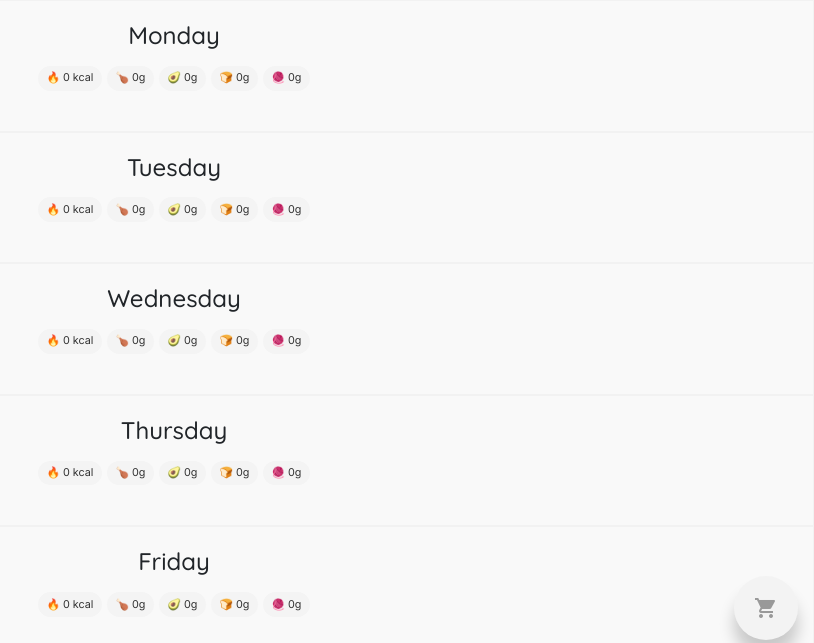
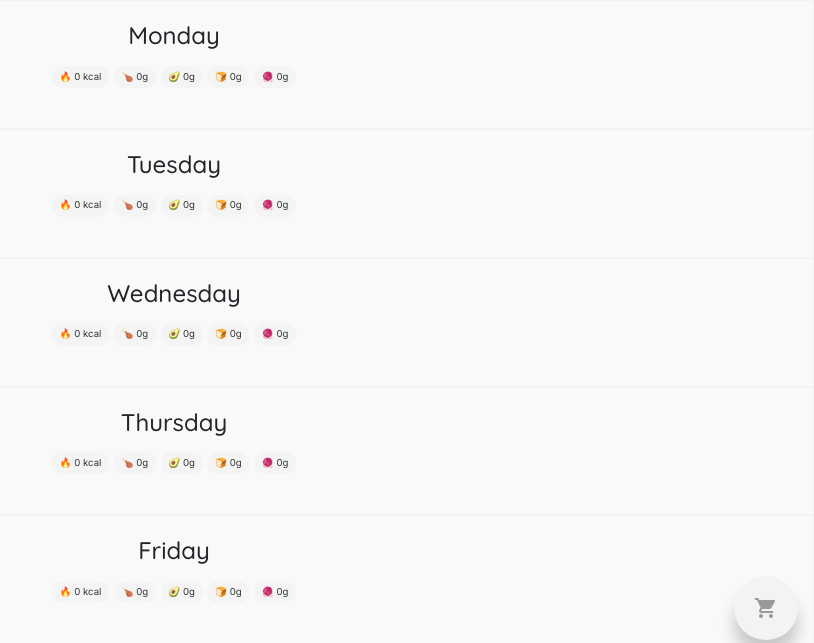
Before and after one commit to Rakhyvel/piecemeal, a Django app: page / in a window 1280 px wide. Shown: the top 643 px of the page, without its empty margins (466-1280 px from the left). Run offline with Django 5.2, Linux system fonts and the light colour scheme; the visitor is signed in with stand-in values (Sample User, id 1); data that the repository does not hold is empty.

Commit message:
make pills smaller

```diff
--- a/piecemeal_app/static/piecemeal_app/styles.css
+++ b/piecemeal_app/static/piecemeal_app/styles.css
@@ -253,7 +253,7 @@ select {
     padding: 0.4em 0.8em;
     border-radius: 1.2em;
     display: inline-block;
-    font-size: 0.9em;
+    font-size: 0.8em;
 }
 
 /* Ingredient rows */
--- a/piecemeal_app/urls.py
+++ b/piecemeal_app/urls.py
@@ -5,11 +5,6 @@ from django.contrib.auth import views as auth_views
 
 urlpatterns = [
     path("", views.home, name="home"),
-    path(
-        "piecemeal/login/",
-        auth_views.LoginView.as_view(template_name="piecemeal_app/login.html"),
-        name="login",
-    ),
     path("logout/", auth_views.LogoutView.as_view(next_page="login"), name="logout"),
     path("piecemeal/", views.home, name="home"),
     path("piecemeal/signup/", views.signup, name="signup"),
--- a/piecemeal_project/urls.py
+++ b/piecemeal_project/urls.py
@@ -17,9 +17,15 @@ Including another URLconf
 
 from django.contrib import admin
 from django.urls import path, include
+from django.contrib.auth import views as auth_views
 
 urlpatterns = [
     path("admin/", admin.site.urls),
     path("", include("piecemeal_app.urls")),
+    path(
+        "login/",
+        auth_views.LoginView.as_view(template_name="piecemeal_app/login.html"),
+        name="login",
+    ),
     path("piecemeal/", include("piecemeal_app.urls")),
 ]
```
